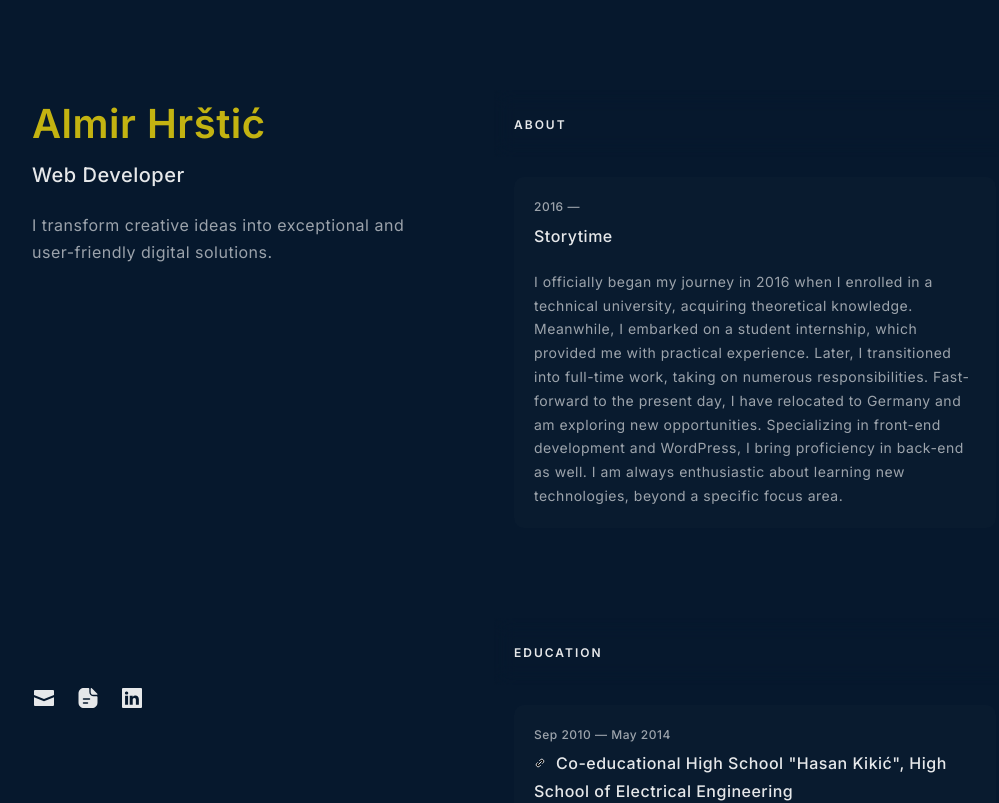
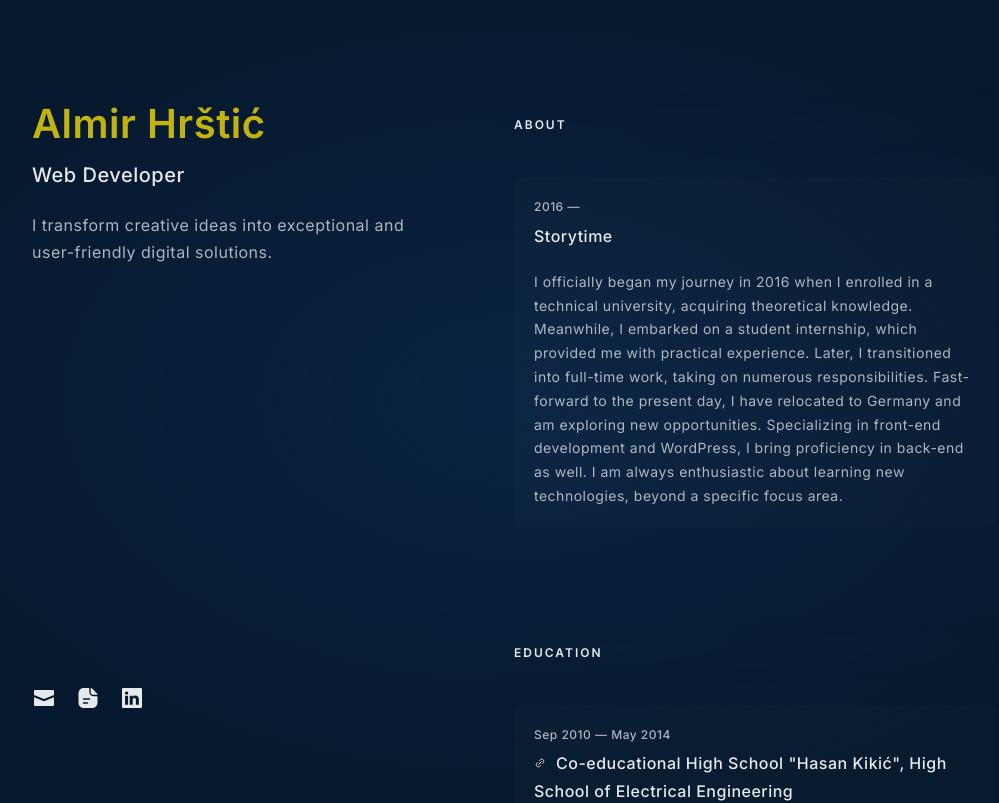
Before and after one commit to almir-hrstic/portfolio, a Next.js app: page / in a window 1280 px wide. Shown: the top 803 px of the page, without its empty margins (126-1125 px from the left). Built offline with nearby package versions, Linux system fonts and the light colour scheme.

Commit message:
21.01.2024

```diff
--- a/src/components/container/container.module.scss
+++ b/src/components/container/container.module.scss
@@ -4,12 +4,5 @@
   display: flex;
   width: 100%;
   min-height: var(--screen-height, 100vh);
-  background: radial-gradient(ellipse at center, $color-blue-light, transparent 75%);
-  --color-blue-light: #{$color-blue-light};
-
-  /* 1024px + */
-
-  @media screen and (min-width: $screen-large) {
-    background: none;
-  }
+  background: radial-gradient(ellipse at center, $color-blue-light, transparent 75%) no-repeat fixed;
 }
--- a/src/components/container/index.js
+++ b/src/components/container/index.js
@@ -11,25 +11,12 @@ export default function Container({ children }) {
   const root = useRef()
 
   const setScreenHeight = () => root.current.style.setProperty('--screen-height', `${window.innerHeight - .01}px`)
-  const clearMousePosition = () => window.innerWidth >= 1024 ? false : root.current.style.removeProperty('background')
-
-  const setMousePosition = (event) => {
-
-    if (window.innerWidth < 1024) return false
-
-    root.current.style.setProperty(
-
-      'background',
-      `radial-gradient(640px at ${event.pageX}px ${event.pageY}px, var(--color-blue-light), transparent 75%)`
-    )
-  }
 
   const setResize = debounce(() => {
 
     if (!resized()) return false
 
     setScreenHeight()
-    clearMousePosition()
   })
 
   useEffect(() => {
@@ -43,7 +30,7 @@ export default function Container({ children }) {
 
   return (
 
-    <div className={styles.root} ref={root} onMouseMove={event => setMousePosition(event)}>
+    <div className={styles.root} ref={root}>
       {children}
     </div>
   )
--- a/src/styles/variables.scss
+++ b/src/styles/variables.scss
@@ -10,8 +10,8 @@ $screen-extra-extra-large: 1440px;
 /* Color */
 
 $color-white: rgba(255, 255, 255, .9);
-$color-grey: rgba(255, 255, 255, .6);
-$color-yellow-light: rgba(216, 196, 14, .75);
+$color-grey: rgba(255, 255, 255, .675);
+$color-yellow-light: rgba(216, 196, 14, .675);
 $color-yellow: rgba(216, 196, 14, .9);
 $color-blue-light: rgba(9, 36, 67, 1);
 $color-blue: rgba(6, 24, 45, 1);
```
